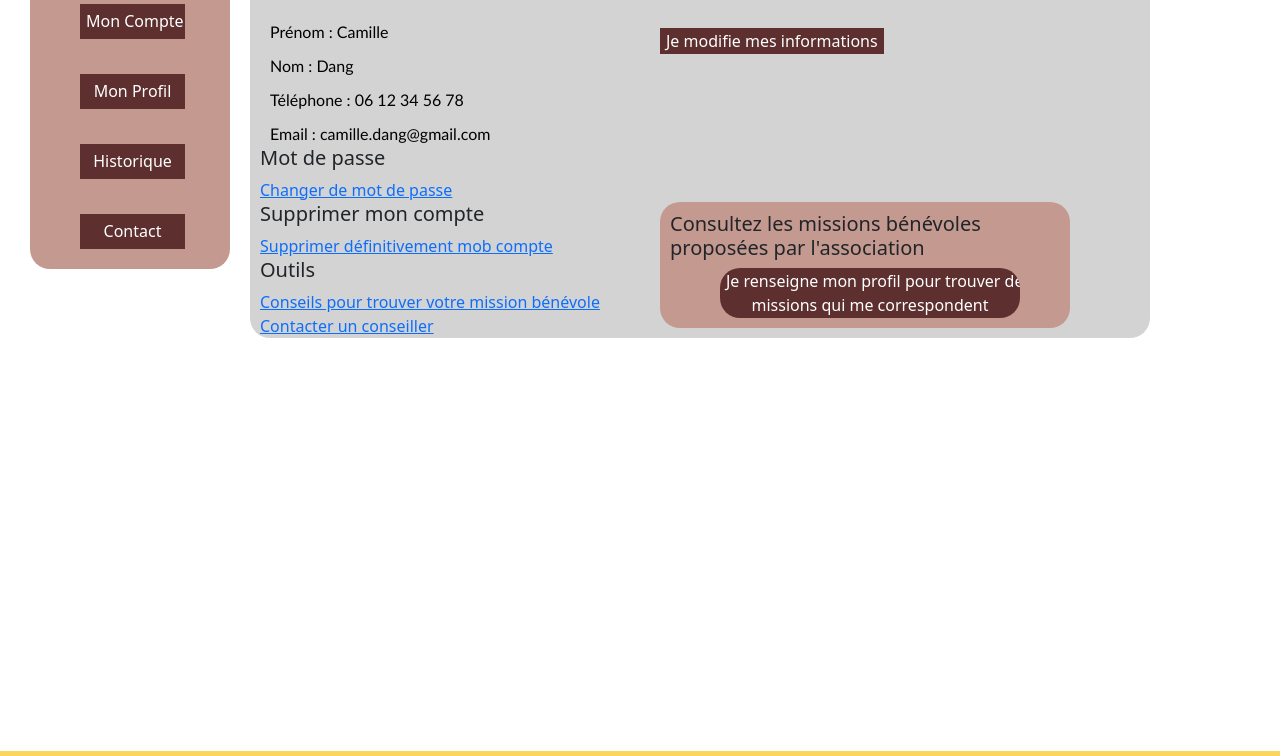
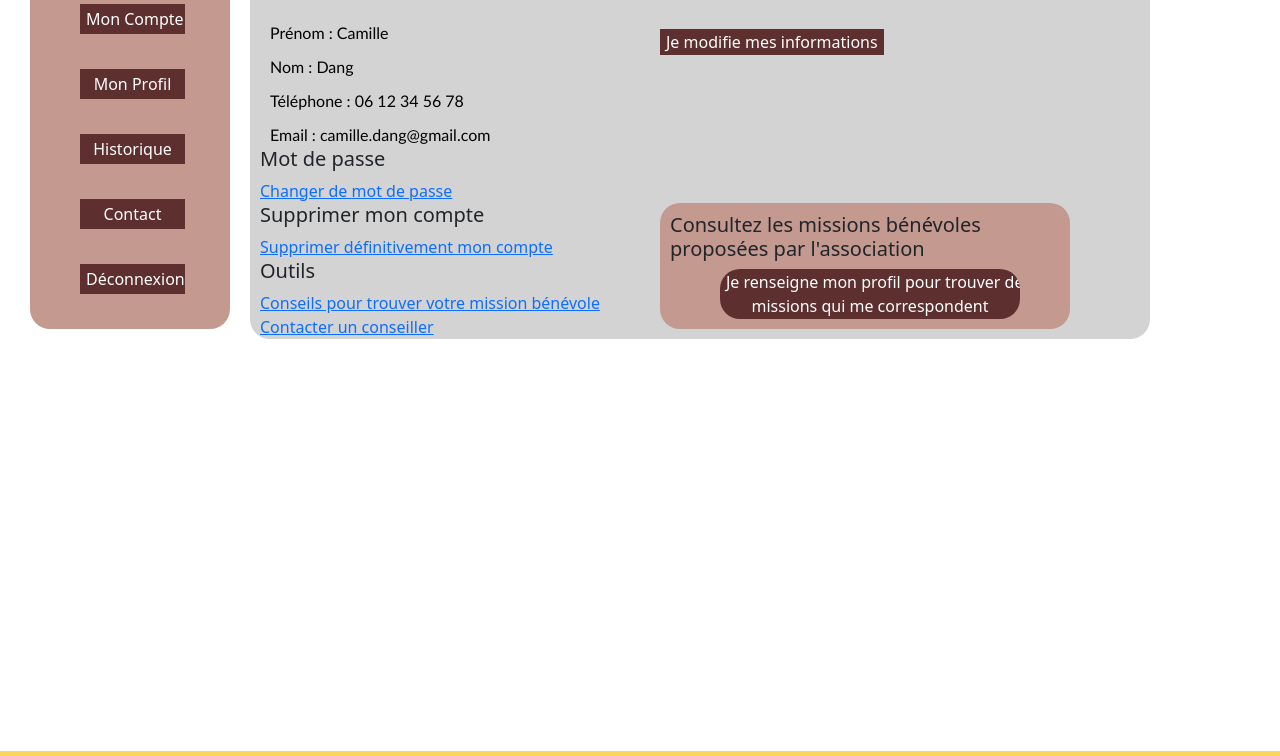
Before and after one commit to Vyvy20/Asmada-react, a React app: page / in a window 1280 px wide. Shown: the part 269-1025 px from the top of the page. Built offline with nearby package versions, Linux system fonts and the light colour scheme.

Commit message:
Correction page bénévole

```diff
--- a/src/Css/ProfilBenevole.css
+++ b/src/Css/ProfilBenevole.css
@@ -1,7 +1,7 @@
 .MenuB {
     background-color: #C49990;
     width: 200px;
-    height: 300px;
+    height: 360px;
     margin-left: 30px;
     border-radius: 20px;
 }
@@ -9,7 +9,7 @@
 
 .MenuB input[type='submit'] {
     width: 105px;
-    height: 35px;
+    height: 30px;
     text-align: center;
     margin-left: 50px;
     margin-top: 35px;
@@ -28,7 +28,7 @@
 }
 
 .InfoBenevole {
-    margin-top: -301px;
+    margin-top: -360px;
     margin-left: 250px;
     width: 900px;
     height: 370px;
--- a/src/components/ProfilBenevole.js
+++ b/src/components/ProfilBenevole.js
@@ -17,6 +17,7 @@ function ProfilB() {
           <input type='submit' className='btnProfil' value='Mon Profil'/> <br></br>
           <input type='submit' className='btnHistoriqueMission' value='Historique'/> <br></br>
           <input type='submit' className='btnContact' value='Contact'/> <br></br>
+          <input type='submit' className='btnDeco' value='Déconnexion'/> <br></br>
         </div>
 
         <div className='InfoBenevole'>
@@ -28,7 +29,7 @@ function ProfilB() {
           <h5 className='TitreMdp'>Mot de passe</h5>
           <a className='ChangerMdp' href='*'>Changer de mot de passe</a>
           <h5 className='TitreSuppCompte'>Supprimer mon compte</h5>
-          <a className='SuppMdp' href='*'>Supprimer définitivement mob compte</a>
+          <a className='SuppMdp' href='*'>Supprimer définitivement mon compte</a>
           <h5 className='Outils'>Outils</h5>
           <a className='ConseilMission' href='*'>Conseils pour trouver votre mission bénévole</a><br></br>
           <a className='ContactConseiller' href='*'>Contacter un conseiller</a><br></br>
```
